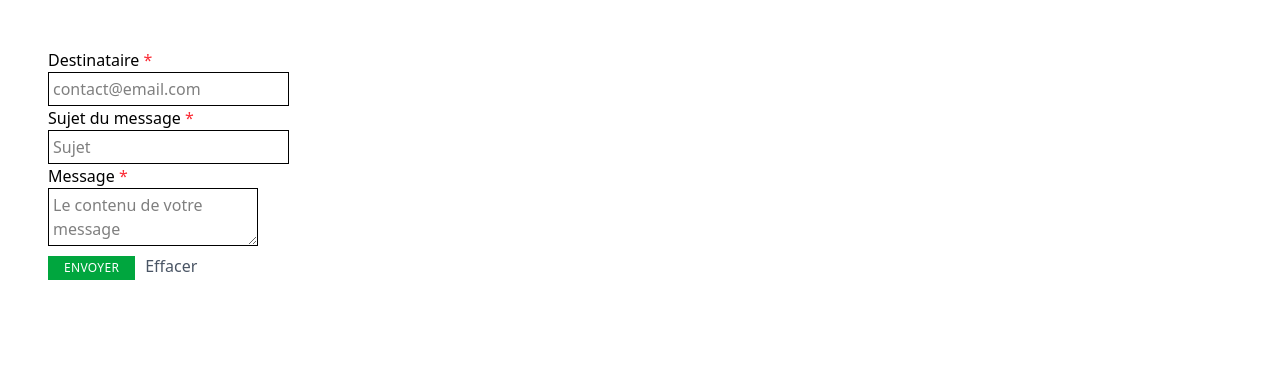
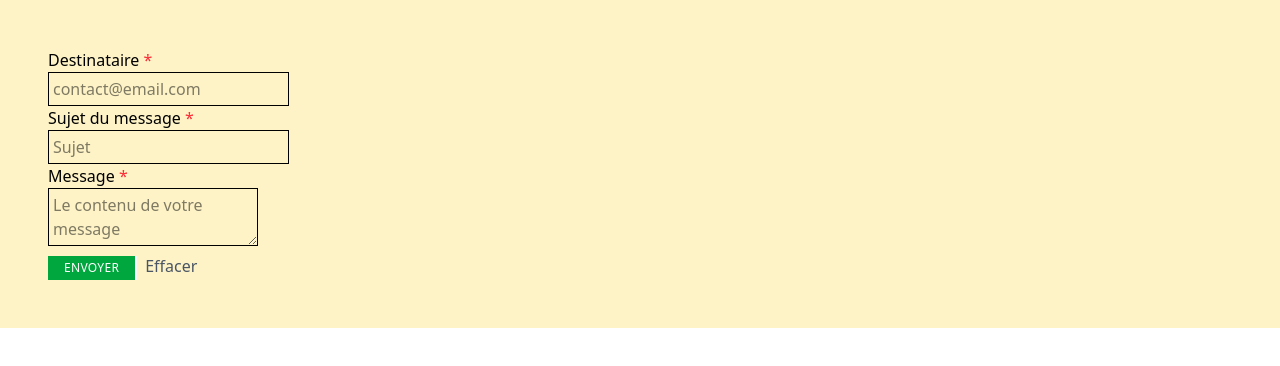
Before and after one commit to ArnaudBay/Projet-React, a React (Vite) app: page / in a window 1280 px wide. Shown: the top 366 px of the page. Built offline with nearby package versions, Linux system fonts and the light colour scheme.

Commit message:
10e  commit

```diff
--- a/src/06/Form02.tsx
+++ b/src/06/Form02.tsx
@@ -31,7 +31,7 @@ export default function Form02() {
     }
 
     return (
-        <div className="p-12 space-y-2">
+        <div className="p-12 space-y-2 bg-amber-100">
 
             <form onSubmit={sendMessage}>
                 <div>
```
